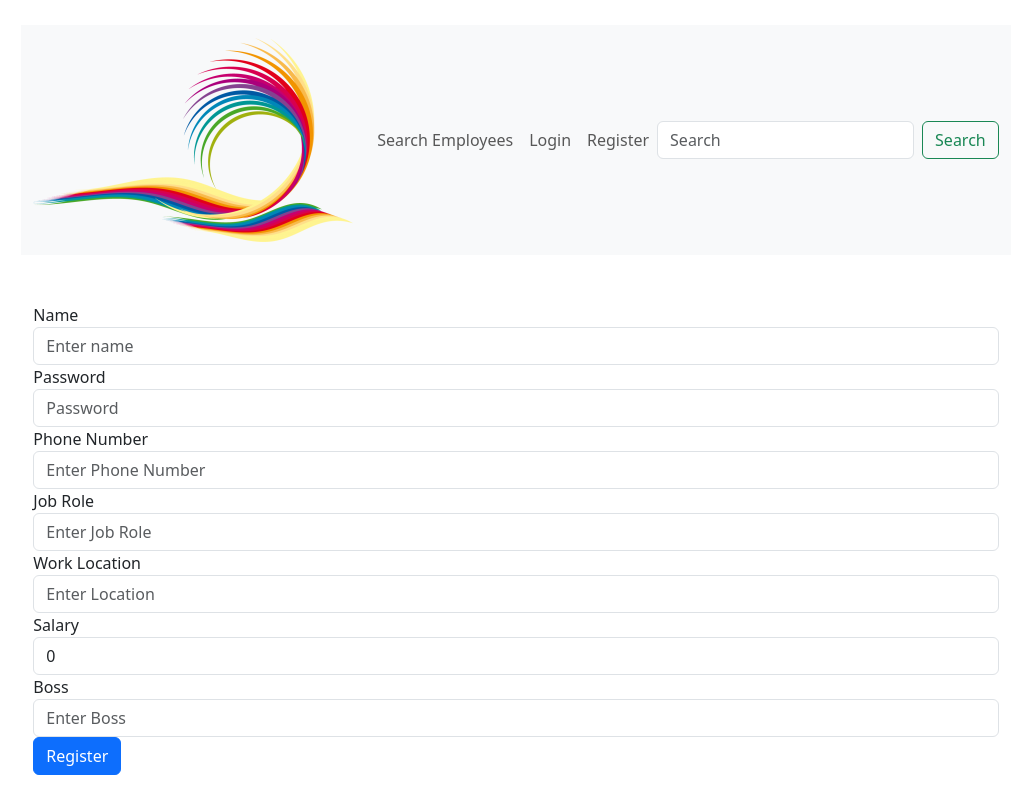
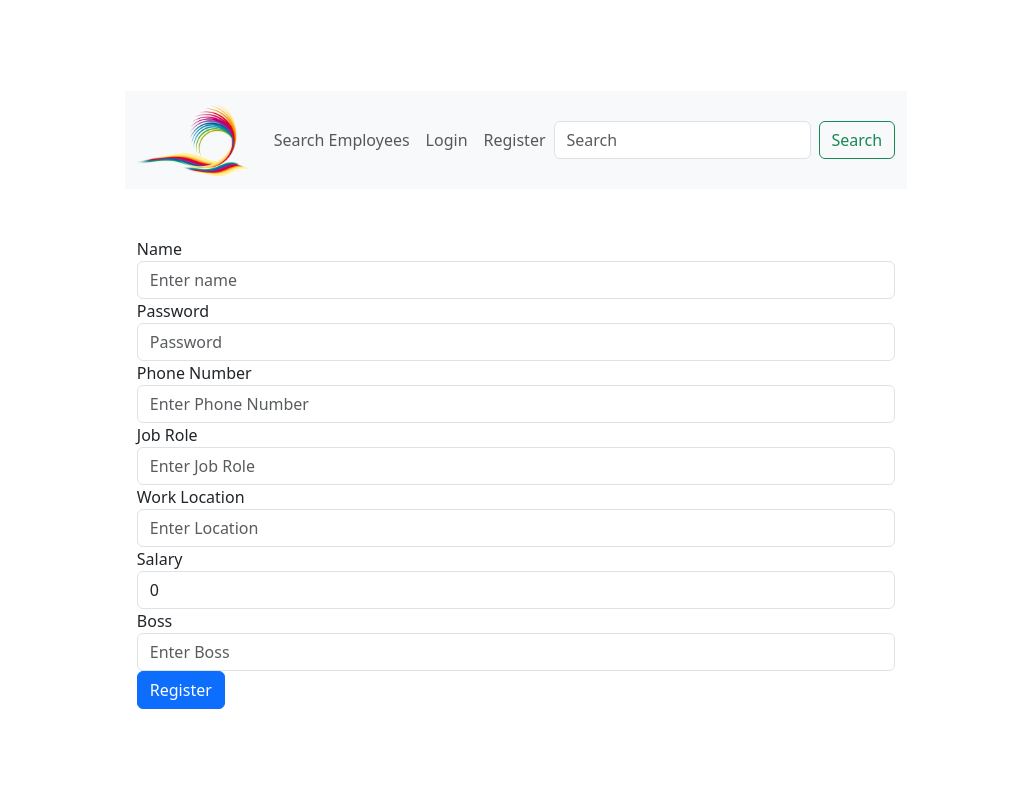
Before and after one commit to IGuy37/edp-capstone, a React (Vite) app in the folder react_client/: page /register in a window 1280 px wide. Shown: the whole page, without its empty margins (124-1154 px from the left). Built offline with nearby package versions, Linux system fonts and the light colour scheme.

Commit message:
Made logo smaller

```diff
--- a/react_client/src/App.css
+++ b/react_client/src/App.css
@@ -15,6 +15,13 @@ Navbar.css
  position: relative;
  height: var(--header-height);
  margin: 1rem;
+}
+
+.img-responsive {
+    height: auto;
+    width: auto;
+    max-height: 72px;
+    max-width: 250px;
 }
 
 .nav__logo {
--- a/react_client/src/App.jsx
+++ b/react_client/src/App.jsx
@@ -1,5 +1,6 @@
 import { useState , useEffect} from 'react';
 import './index.css';
+import "./App.css"
 import Employee from './components/Employee';
 import Search from './components/Search';
 import Register from './components/Register'
--- a/react_client/src/components/Navbar.jsx
+++ b/react_client/src/components/Navbar.jsx
@@ -8,12 +8,12 @@ import NavDropdown from 'react-bootstrap/NavDropdown';
 import Search from './Search';
 
 
-function Navbar_1(props) {
+export default function Navbar_1(props) {
   return (
     <Navbar expand="lg" className="bg-body-tertiary">
       <Container fluid>
         <Navbar.Brand href="/" >
-          <img src="/src/assets/logo.png"></img>
+          <img className = "img-responsive" src="/src/assets/logo.png"></img>
         </Navbar.Brand>
         <Navbar.Toggle aria-controls="navbarScroll" />
         <Navbar.Collapse id="navbarScroll">
@@ -32,5 +32,3 @@ function Navbar_1(props) {
     </Navbar>
   );
 }
-
-export default Navbar_1;
```
